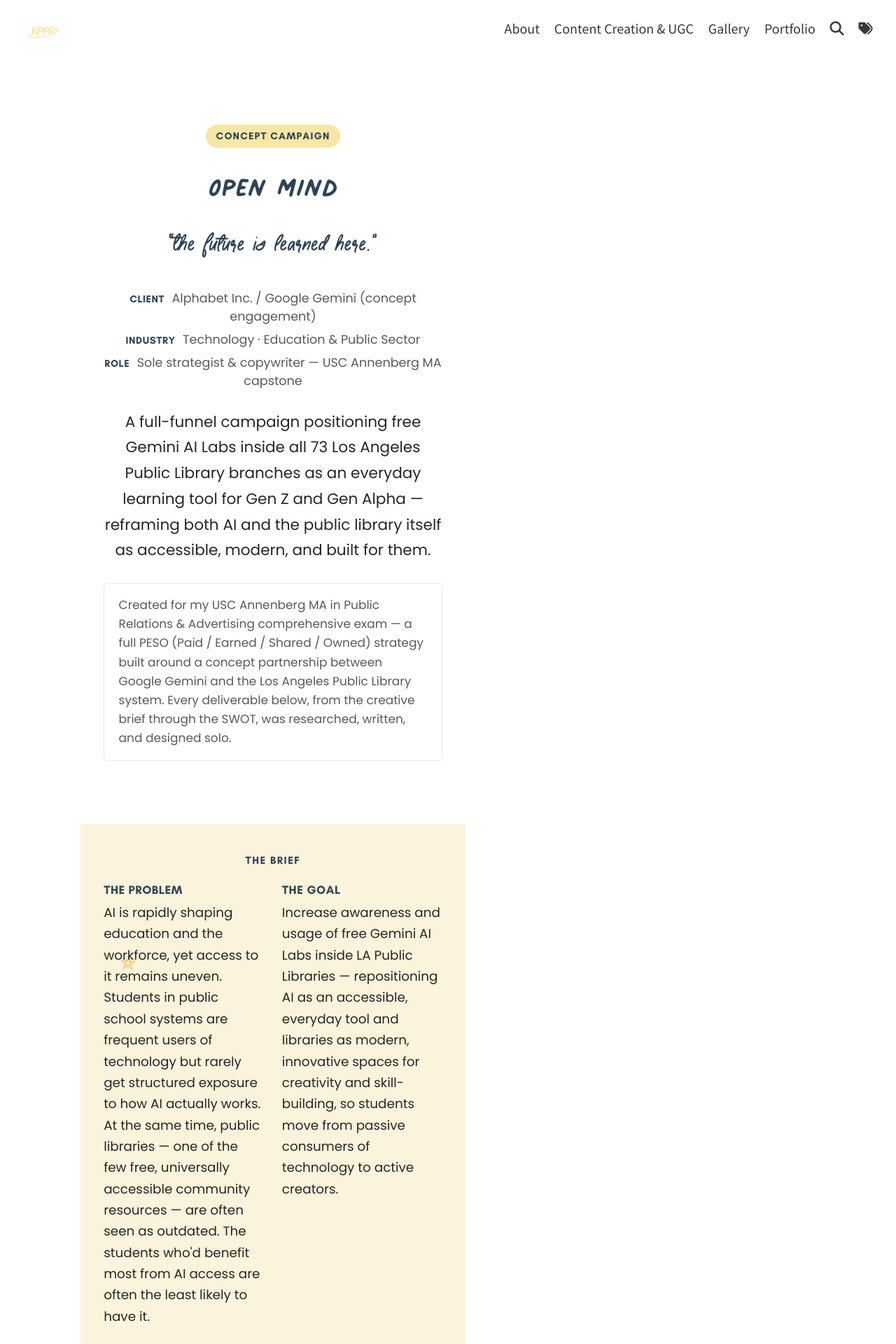
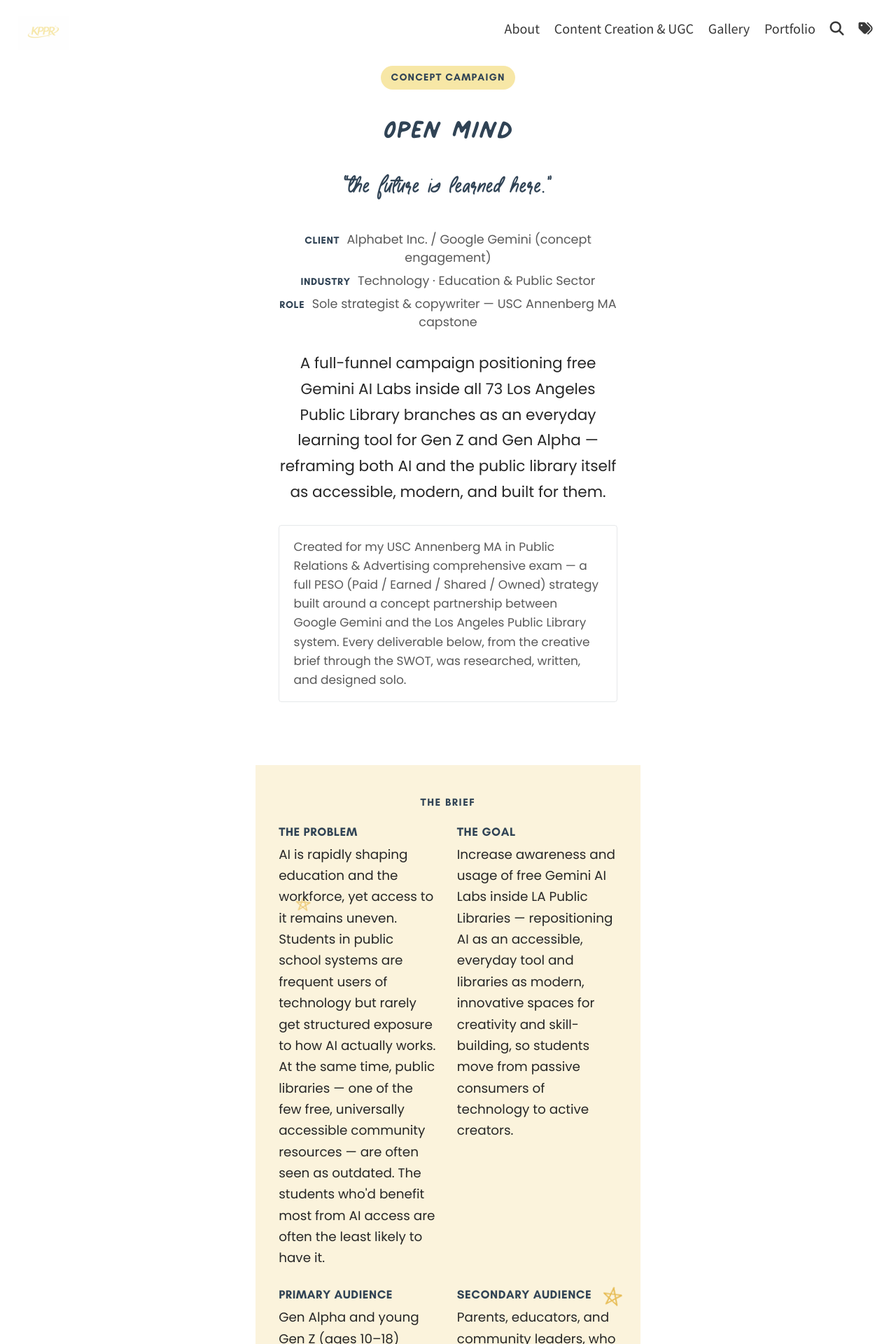
Before and after one commit to kipalacios/kipalacios.github.io, a Jekyll site: the page built from _portfolio/open-mind-campaign.md, in a window 1280 px wide. Shown: the top 1920 px of the page at 70% size. Built offline with Jekyll 4.4.1, drawn with Linux system fonts in a browser that asks for light colours; a script that is not in the unit is left out.

Commit message:
Fix Open Mind case study collapsing to a narrow column on desktop
The theme floats every <article> tag by default, which broke width:100%/
margin:auto centering on .case-study the same way it once did on
.about-hero — the whole page was shrink-wrapping to its content instead
of filling the viewport.

```diff
--- a/_sass/_custom.scss
+++ b/_sass/_custom.scss
@@ -1463,6 +1463,12 @@ a.button.creator-bio__collab-cta {
    ========================================================================== */
 
 .case-study {
+  /* The theme floats every <article> (see article{@extend .comments} in
+     layouts/_posts.scss), which breaks margin:auto centering and makes the
+     block shrink-to-fit its content instead of filling the page — cancel
+     it, same fix as .about-hero. */
+  float: none;
+  width: 100%;
   max-width: 780px;
   margin: 0 auto;
 }
```
